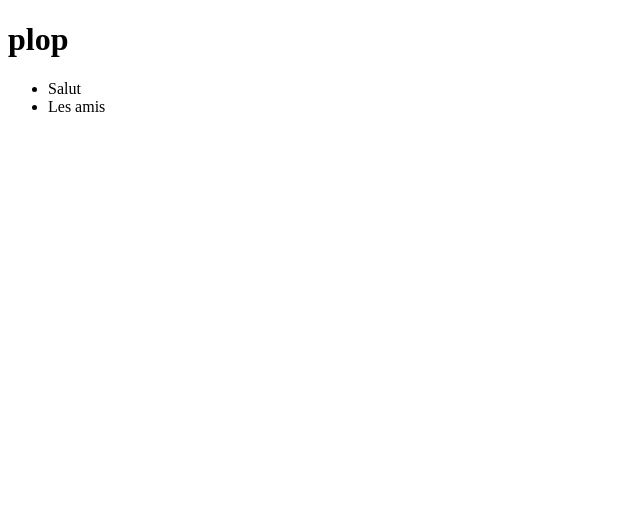
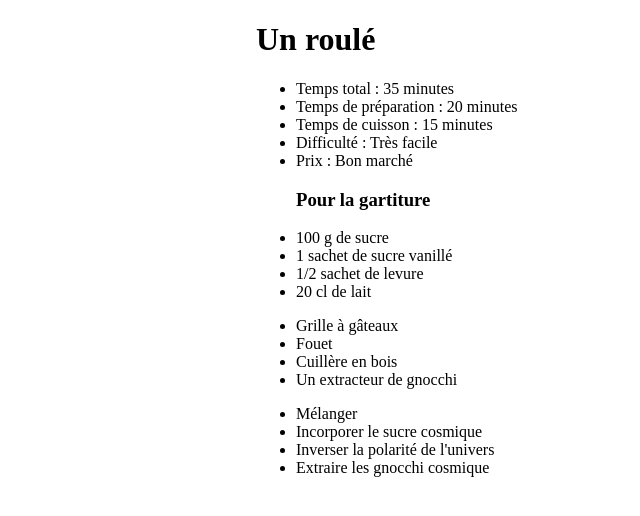
Before and after one commit to STM3900/Wicook, a Nuxt app: page / in a window 1280 px wide. Shown: the top 516 px of the page, without its empty margins (0-640 px from the left). Built offline with nearby package versions, Linux system fonts and the light colour scheme.

Commit message:
composant liste et info ok !

```diff
--- /dev/null
+++ b/components/Infos.vue
@@ -0,0 +1,23 @@
+<template>
+  <ul>
+    <li>
+      Temps total :
+      {{ infoObject.preparationTime + infoObject.cookingTime }} minutes
+    </li>
+    <li>Temps de préparation : {{ infoObject.preparationTime }} minutes</li>
+    <li>Temps de cuisson : {{ infoObject.cookingTime }} minutes</li>
+    <li>Difficulté : {{ infoObject.difficulty }}</li>
+    <li>Prix : {{ infoObject.price }}</li>
+  </ul>
+</template>
+
+<script>
+export default {
+  name: "Infos",
+  props: {
+    infoObject: Object
+  }
+};
+</script>
+
+<style scoped></style>
--- a/components/Liste-Ingredients.vue
+++ /dev/null
@@ -1,18 +0,0 @@
-<template>
-  <ul>
-    <li v-for="i in ingredients" :key="i.nom">
-      {{ i.nom }}
-    </li>
-  </ul>
-</template>
-
-<script>
-export default {
-  name: "ListeIngredients",
-  props: {
-    ingredients: Object
-  }
-};
-</script>
-
-<style scoped></style>
--- /dev/null
+++ b/components/Liste.vue
@@ -0,0 +1,39 @@
+<template>
+  <div>
+    <ul v-if="type == 'ingredient'">
+      <h3 v-if="listName != null">{{ listName }}</h3>
+      <li v-for="i in listData" :key="i.nom">
+        {{ i.quantity }} {{ i.unit }} de {{ i.name }}
+      </li>
+    </ul>
+    <ul v-if="type == 'ustencile'">
+      <li v-for="i in listData" :key="i">
+        {{ i }}
+      </li>
+    </ul>
+    <ul v-if="type == 'normal'">
+      <li v-for="i in listData" :key="i">
+        {{ i }}
+      </li>
+    </ul>
+  </div>
+</template>
+
+<script>
+export default {
+  name: "Liste",
+  props: {
+    listName: {
+      type: String,
+      default: null
+    },
+    listData: Array,
+    type: {
+      type: String,
+      default: null
+    }
+  }
+};
+</script>
+
+<style scoped></style>
--- a/pages/index.vue
+++ b/pages/index.vue
@@ -1,20 +1,59 @@
 <template>
   <div>
-    <h1>plop</h1>
-    <ListeIngredients :ingredients="ingredientsData" />
+    <h1>{{ nomDeRecette }}</h1>
+    <Infos :infoObject="infos" />
+    <Liste
+      :listData="ingredientsData"
+      type="ingredient"
+      listName="Pour la gartiture"
+    />
+    <Liste :listData="UstencileData" type="ustencile" />
+    <Liste :listData="liste" type="normal" />
   </div>
 </template>
 
 <script>
-import ListeIngredients from "../components/Liste-Ingredients";
+import Liste from "../components/Liste";
+import Infos from "../components/Infos";
+
 export default {
-  components: { ListeIngredients },
+  components: { Liste, Infos },
   data() {
     return {
-      ingredientsData: [{ nom: "Salut" }, { nom: "Les amis" }]
+      nomDeRecette: "Un roulé",
+      infos: {
+        preparationTime: 20,
+        cookingTime: 15,
+        difficulty: "Très facile",
+        price: "Bon marché"
+      },
+      ingredientsData: [
+        { quantity: "100", unit: "g", name: "sucre" },
+        { quantity: "1", unit: "sachet", name: "sucre vanillé" },
+        { quantity: "1/2", unit: "sachet", name: "levure" },
+        { quantity: "20", unit: "cl", name: "lait" }
+      ],
+      UstencileData: [
+        "Grille à gâteaux",
+        "Fouet",
+        "Cuillère en bois",
+        "Un extracteur de gnocchi"
+      ],
+      liste: [
+        "Mélanger",
+        "Incorporer le sucre cosmique",
+        "Inverser la polarité de l'univers",
+        "Extraire les gnocchi cosmique"
+      ]
     };
   }
 };
 </script>
 
-<style></style>
+<style>
+body {
+  margin: 0;
+  margin-right: 20%;
+  margin-left: 20%;
+}
+</style>
```
